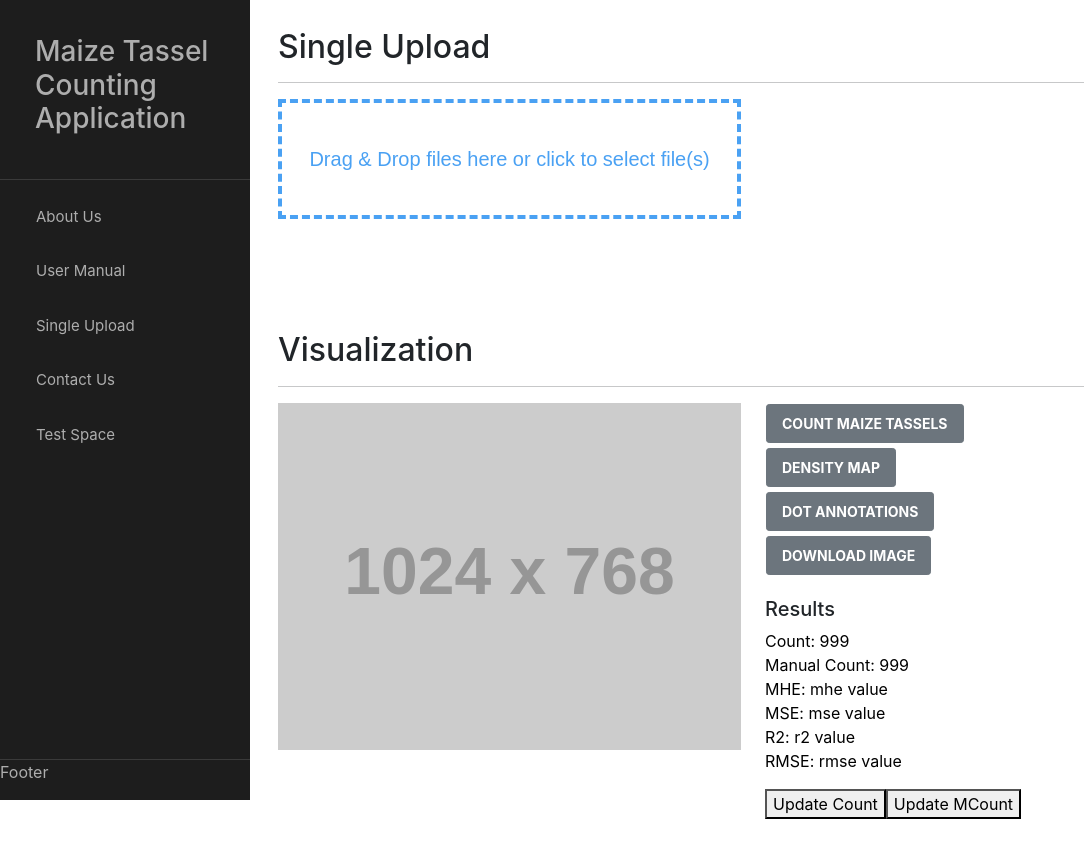
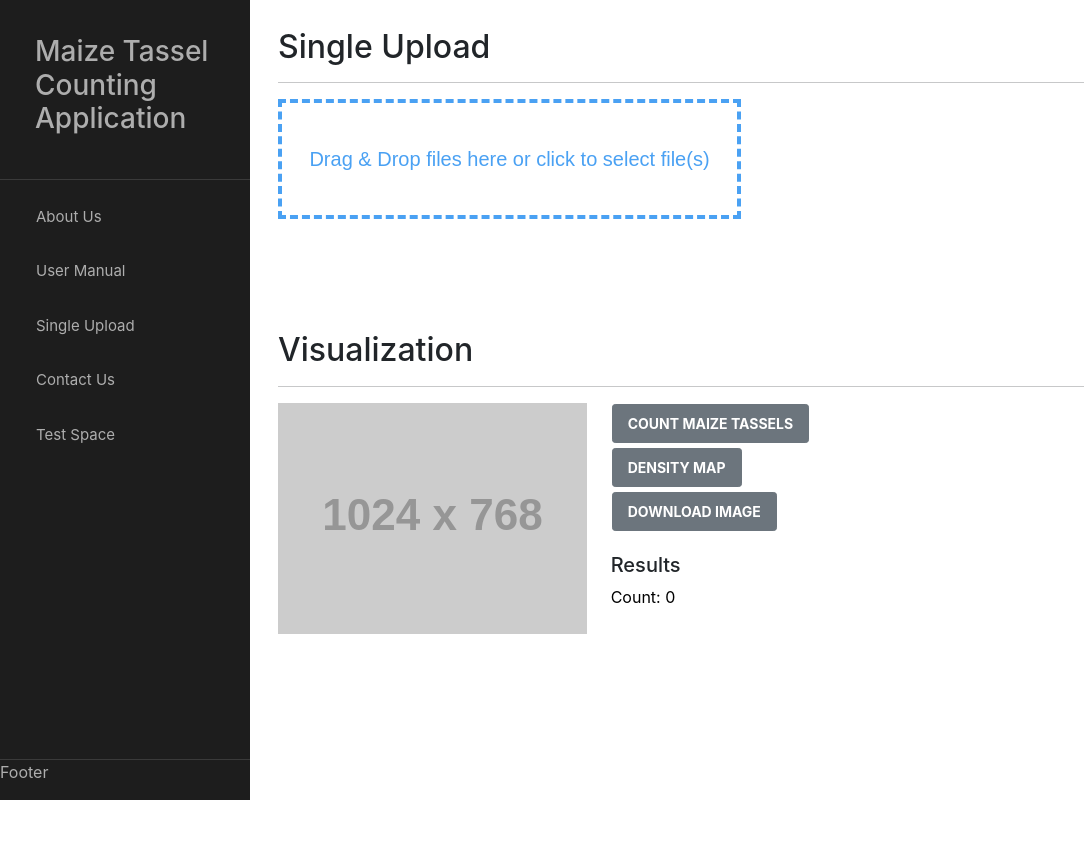
Before and after one commit to hansmellsgood/Maize-Tassel-Counting-via-Deep-Neural-Network, a React (Create React App) app in the folder Client/react-site/: page /SingleUpload in a window 1280 px wide. Shown: the whole page, without its empty margins (0-1084 px from the left). After the commit the page ends 800 px from the top, so only its background shows below. Built offline with nearby package versions, Linux system fonts and the light colour scheme.

Commit message:
React UI minor

```diff
--- a/Client/react-site/src/App.css
+++ b/Client/react-site/src/App.css
@@ -38,7 +38,6 @@ code {
 
 .pro-sidebar {
   height: 100% !important;
-  width: 250px !important;
   min-width: 250px !important;
   max-width: 250px !important;
   display: block;
@@ -77,9 +76,8 @@ code {
 }
 
 .img-fluid {
-  min-height:30%;
-  max-height:500px;
-  width: auto;
+  min-height:50%;
+  width: inherit;
 }
 
 .img-right > img{
@@ -101,3 +99,7 @@ code {
   color:black;
   text-align:left;
 }
+
+.img-right {
+  flex: 0.5 0;
+}
--- a/Client/react-site/src/components/DisplayTest.jsx
+++ b/Client/react-site/src/components/DisplayTest.jsx
@@ -30,13 +30,7 @@ function DisplayTest() {
     return (
 
         <div className='resultsDisplay'>
-            <p>Count: {display.count.toString()}<br />
-            Manual Count: {display.Mcount.toString()}<br />
-            MHE: {display.mhe.toString()}<br />
-            MSE: {display.mse.toString()}<br />
-            R2: {display.r2.toString()}<br />
-            RMSE: {display.rmse.toString()}<br />
-            </p>
+            <p>Count: {display.count.toString()}</p>
             <button type="button"onClick={updateCount}>Update Count</button>
             <button type="button"onClick={updateMCount}>Update MCount</button>
 
--- a/Client/react-site/src/components/Visualization.jsx
+++ b/Client/react-site/src/components/Visualization.jsx
@@ -1,9 +1,23 @@
-import React from 'react';
+import React, {useState} from 'react';
 import '../App.css';
 import Button from 'react-bootstrap/Button';
 import DisplayTest from './DisplayTest';
 
 function Visualization() {
+    const [display, setDisplay] = useState({
+        count: 0,
+        //date : new Date()
+    });
+    const countBtn = () => {
+        setDisplay(previousState => {
+            return { ...previousState, count: 999}
+    })};
+    const downloadBtn = () => {
+
+    };
+    const densityMap = () => {
+
+    };
 
     return (
         <div className='visualization contain-box row'>
@@ -16,17 +30,17 @@ function Visualization() {
             </div>
             <div className='col'>
                 <div className='btn group p-0'>
-                    <Button variant="secondary" size="sm" className="visualization-btn">Count Maize Tassels</Button>
-                    <Button variant="secondary" size="sm" className="visualization-btn">Density Map</Button>
-                    <Button variant="secondary" size="sm" className="visualization-btn">Dot Annotations</Button>
-                    <Button variant="secondary" size="sm" className="visualization-btn">Download Image</Button>
+                    <Button variant="secondary" size="sm" className="visualization-btn" onClick={countBtn}>Count Maize Tassels</Button>
+                    <Button variant="secondary" size="sm" className="visualization-btn" onClick={densityMap}>Density Map</Button>
+                    <Button variant="secondary" size="sm" className="visualization-btn" onClick={downloadBtn}>Download Image</Button>
                 </div>
                 <div className='single-results pt-3'>
                     <h5>Results</h5>
-                    <DisplayTest />
+                    <div className='resultsDisplay'>
+                        <p>Count: {display.count.toString()}</p>
+                    </div>
                 </div>
             </div>
-
         </div>
     )
 }
```
